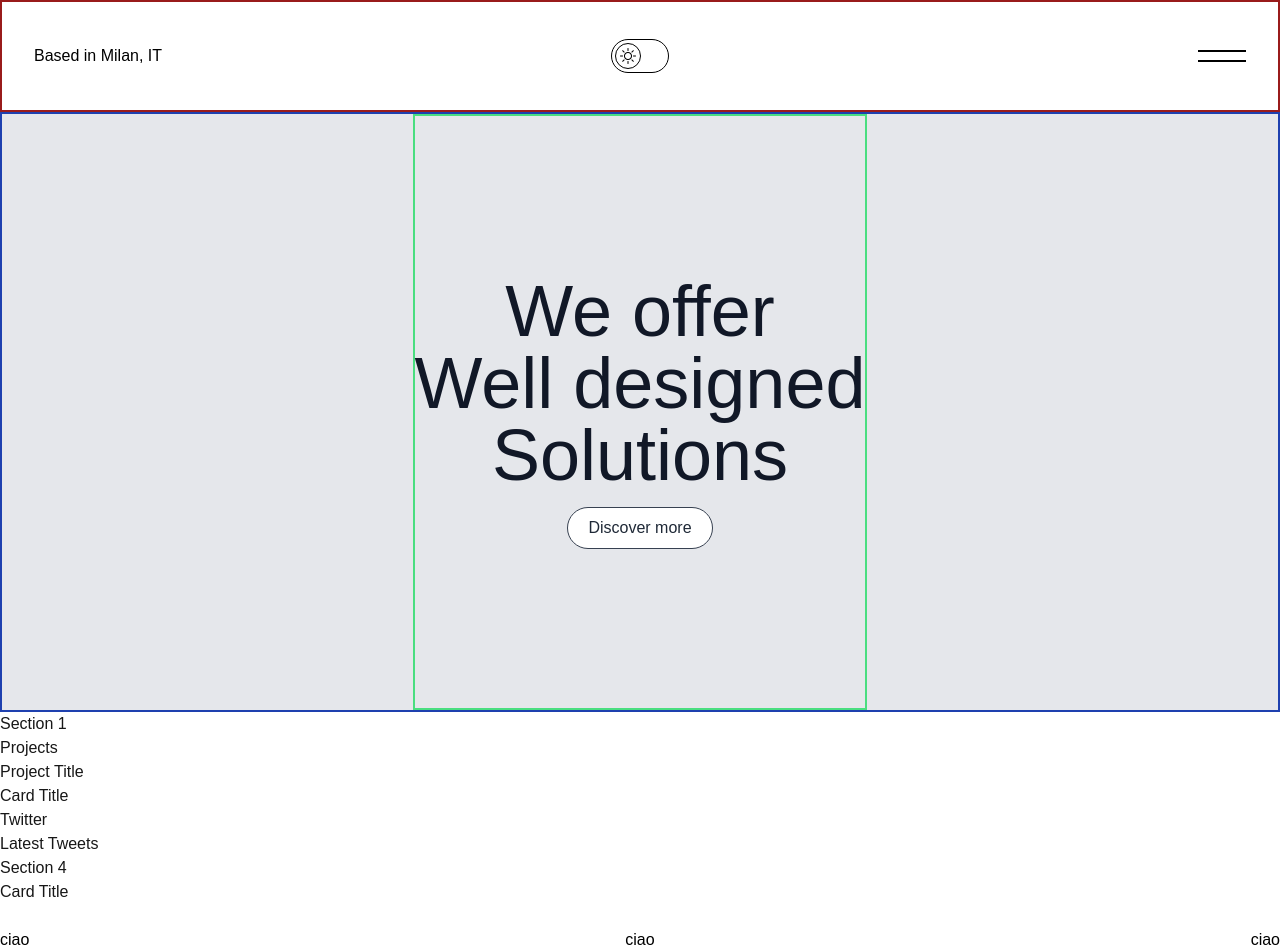
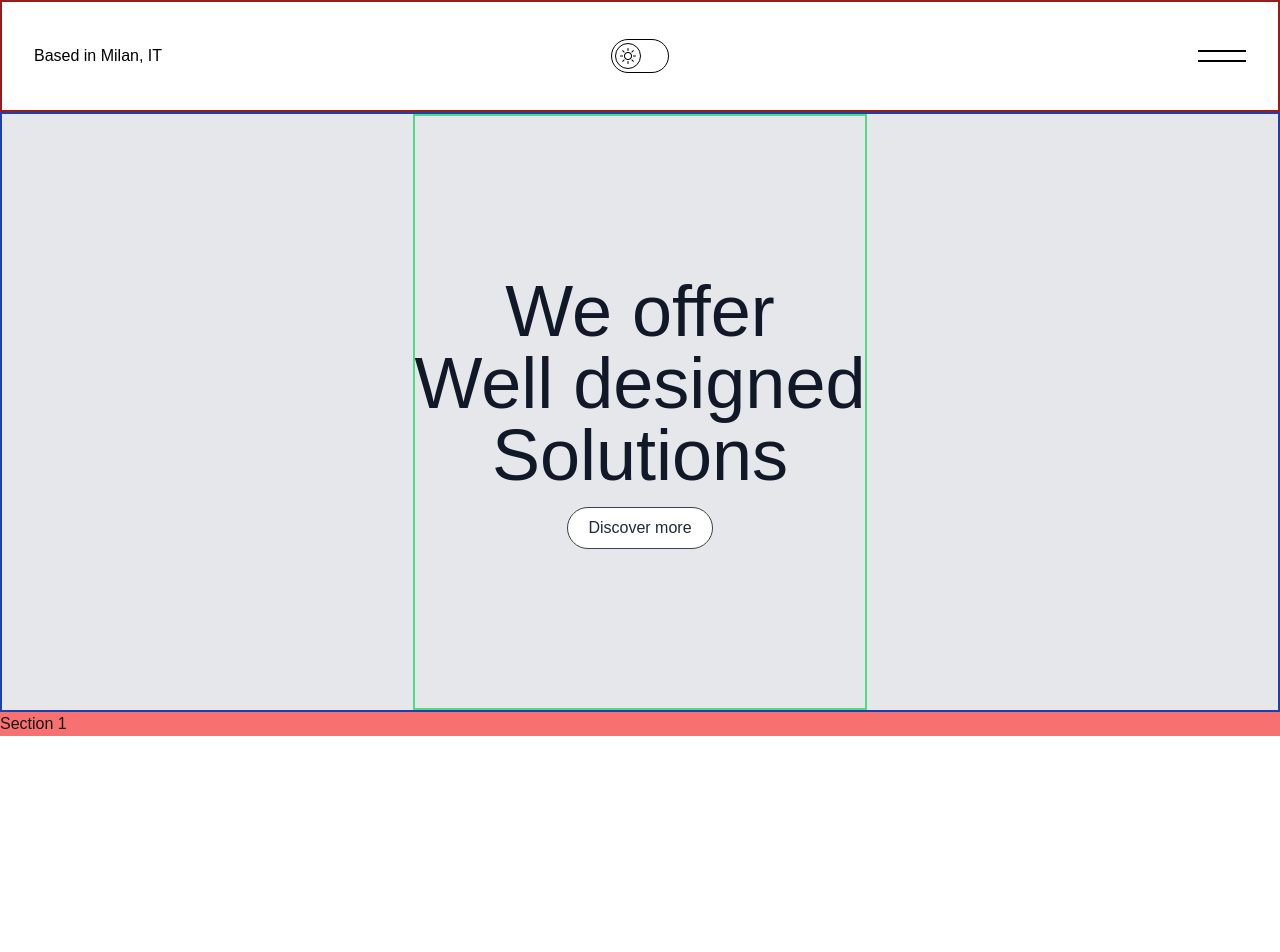
Before and after one commit to prometheus-coding/frontend-portfolio-prometheuscoding, a Next.js app: page / in a window 1280 px wide. Shown: the top 952 px of the page. After the commit the page ends 800 px from the top, so only its background shows below. Built offline with nearby package versions, Linux system fonts and the light colour scheme.

Commit message:
optimized suboptimal code

```diff
--- /dev/null
+++ b/app/components/Section.tsx
@@ -0,0 +1,15 @@
+import React, { ReactNode } from 'react'
+
+
+interface Props {
+  children: ReactNode
+  bgColor: string
+}
+
+const Section = ({ children, bgColor }: Props) => {
+  return (
+    <div className={`w-full ${bgColor}`}>{children}</div>
+  )
+}
+
+export default Section
--- a/app/components/Section1.tsx
+++ /dev/null
@@ -1,10 +0,0 @@
-
-const Section1 = () => {
-  return (
-    <section>
-      <h2>Section 1</h2>
-    </section>
-  );
-};
-
-export default Section1;
--- a/app/components/Section2Projects.tsx
+++ /dev/null
@@ -1,15 +0,0 @@
-
-import ProjectsCard from "./ProjectsCard";
-import Card from "./Card";
-
-const Section2Projects = () => {
-  return (
-    <section>
-      <h2>Projects</h2>
-      <ProjectsCard />
-      <Card />
-    </section>
-  );
-};
-
-export default Section2Projects;
--- a/app/components/Section3Twitter.tsx
+++ /dev/null
@@ -1,13 +0,0 @@
-
-import TwitterCard from "./TwitterCard";
-
-const Section3Twitter = () => {
-  return (
-    <section>
-      <h2>Twitter</h2>
-      <TwitterCard />
-    </section>
-  );
-};
-
-export default Section3Twitter;
--- a/app/components/Section4.tsx
+++ /dev/null
@@ -1,13 +0,0 @@
-
-import Card from "./Card";
-
-const Section4 = () => {
-  return (
-    <section>
-      <h2>Section 4</h2>
-      <Card />
-    </section>
-  );
-};
-
-export default Section4;
--- a/app/page.tsx
+++ b/app/page.tsx
@@ -1,23 +1,17 @@
 import React from "react";
 import Header from "./components/Header";
-import Navbar from "./components/Navbar";
 import "./homepage.css";
 import Hero2 from "./components/Hero2";
-import Section1 from "./components/Section1";
-import Section2Projects from "./components/Section2Projects";
-import Section3Twitter from "./components/Section3Twitter";
-import Section4 from "./components/Section4";
+import Section from "./components/Section";
 
 export default function Home() {
   return (
     <React.Fragment>
       <Header />
       <Hero2 />
-      <Section1 />
-      <Section2Projects />
-      <Section3Twitter />
-      <Section4 />
-      <Navbar />
+      <Section bgColor="bg-red-400">
+        <h2>Section 1</h2>
+      </Section>
     </React.Fragment>
   );
 }
```
